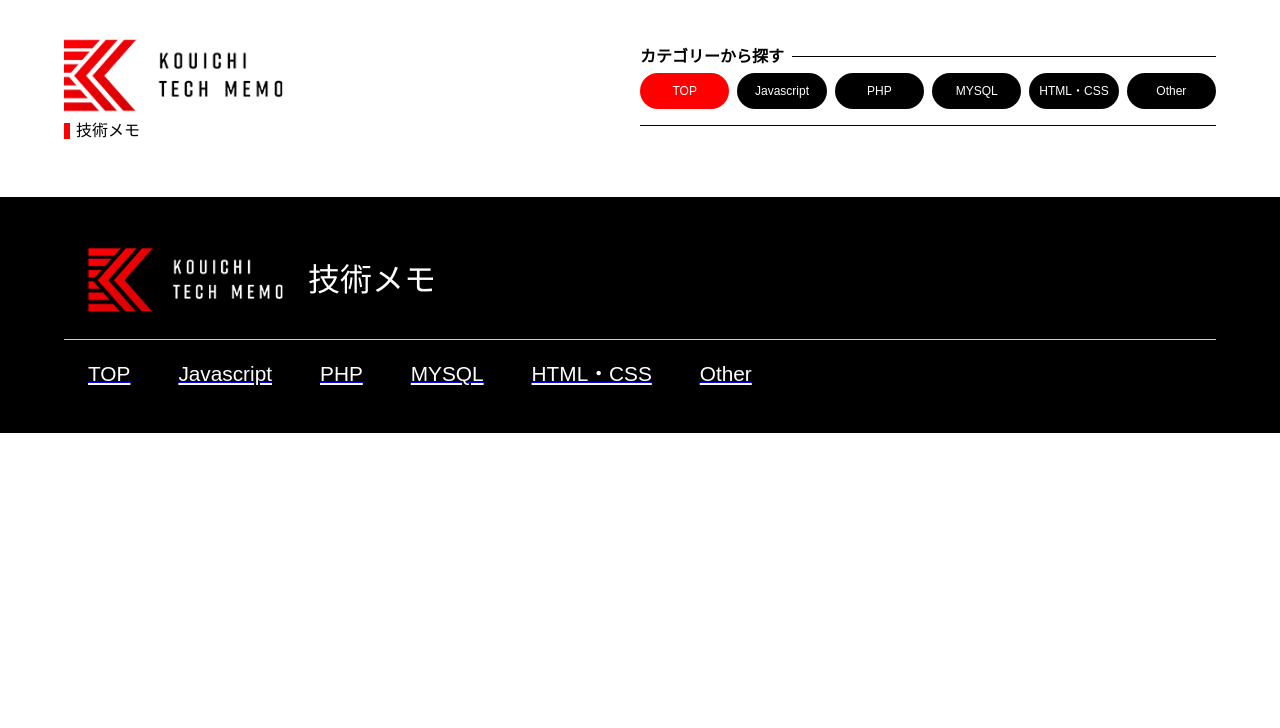
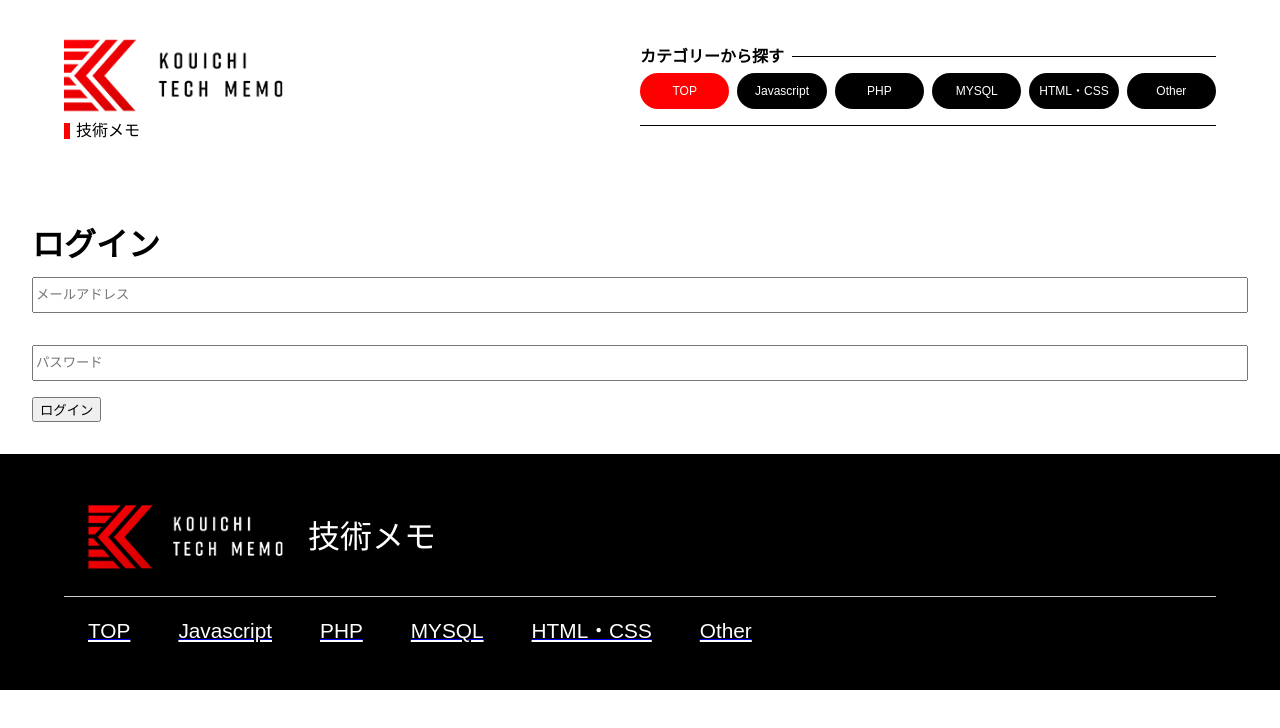
Before and after one commit to kouichi-kuu/portfolioReact, a React (Create React App) app: page /user/login in a window 1280 px wide. Shown: the top 728 px of the page. Built offline with nearby package versions, Linux system fonts and the light colour scheme.

Commit message:
ログイン機能の追加

```diff
--- a/package.json
+++ b/package.json
@@ -6,6 +6,7 @@
     "@testing-library/jest-dom": "^5.17.0",
     "@testing-library/react": "^13.4.0",
     "@testing-library/user-event": "^13.5.0",
+    "jwt-decode": "^4.0.0",
     "react": "^18.2.0",
     "react-dom": "^18.2.0",
     "react-router-dom": "^6.19.0",
--- a/src/App.js
+++ b/src/App.js
@@ -11,6 +11,7 @@ import UpdateItem from "./pages/update"
 import Delete from "./pages/delete"
 import Header from "./components/header"
 import Footer from "./components/footer"
+import Login from "./pages/user/login"
 import "./css/reset.css"
 import "./App.css"
 
@@ -29,6 +30,7 @@ const App = ()=>{
             <Route path="/item/create" element={<CreateItem />} />
             <Route path="/item/update/:id" element={<UpdateItem />} />
             <Route path='/item/delete/:id' element={<Delete />} />
+            <Route path="/user/login" element={<Login />} />
         </Routes>
         <Footer />
         </BrowserRouter>
--- a/src/pages/create.js
+++ b/src/pages/create.js
@@ -1,4 +1,5 @@
 import { useState } from "react"
+import useAuth from "../utils/useAuth"
 
 const CreateItem = ()=>{
     const [program, setProgram] = useState("")
@@ -31,6 +32,8 @@ const CreateItem = ()=>{
             alert("アイテム作成失敗")
         }
     }
+    const loginUser = useAuth()
+    if(loginUser){
     return (
         <div id="create" className="subpage">
             <p className="create__heading subpage__heading">アイテム作成</p>
@@ -46,5 +49,6 @@ const CreateItem = ()=>{
         </div>
     )
 }
+}
 
 export default CreateItem
--- a/src/pages/delete.js
+++ b/src/pages/delete.js
@@ -1,5 +1,6 @@
 import {useState,useEffect} from 'react'
 import {useParams,Link} from 'react-router-dom'
+import useAuth from '../utils/useAuth'
 
 const Delete = ()=>{
     const [program, setProgram] = useState("")
@@ -7,6 +8,7 @@ const Delete = ()=>{
     const [image, setImage] = useState("")
     const [title, setTitle] = useState("")
     const [text, setText] = useState("")
+    const [email, setEmail] = useState("")
     const params = useParams()
 
     useEffect(()=>{
@@ -18,6 +20,7 @@ const Delete = ()=>{
             setImage(jsonResponse.singleItem.image)
             setTitle(jsonResponse.singleItem.title)
             setText(jsonResponse.singleItem.text)
+            setEmail(jsonResponse.singleItem.email)
         }
         getSingleItem()
     },[params.id])
@@ -29,6 +32,7 @@ const Delete = ()=>{
                 headers:{
                     "Accept":"application/json",
                     "Content-Type":"application/json",
+                    "authorization":`Bearer ${localStorage.getItem("token")}`
                 },
             })
             const jsonData = await response.json()
@@ -37,6 +41,8 @@ const Delete = ()=>{
             alert("消去失敗")
         }
     }
+    const loginUser = useAuth()
+    if(loginUser === email){
     return (
         <section id="page-main">
             <div className="page-main__wrap">
@@ -56,6 +62,9 @@ const Delete = ()=>{
             </div>
         </section>
     )
+    }else{
+        return <h1>権限がありません</h1>
+    }
 }
 
 export default Delete
--- a/src/pages/update.js
+++ b/src/pages/update.js
@@ -1,5 +1,6 @@
 import { useState,useEffect } from "react"
 import {useParams,Link} from "react-router-dom"
+import useAuth from "../utils/useAuth"
 
 const UpdateItem = (props)=>{
     const [program, setProgram] = useState("")
@@ -8,6 +9,7 @@ const UpdateItem = (props)=>{
     const [image, setImage] = useState("")
     const [title, setTitle] = useState("")
     const [text, setText] = useState("")
+    const [email,setEmail] = useState("")
     const params = useParams()
 
     useEffect(()=>{
@@ -20,6 +22,7 @@ const UpdateItem = (props)=>{
             setTitle(jsonResponse.singleItem.title)
             setImage(jsonResponse.singleItem.image)
             setText(jsonResponse.singleItem.text)
+            setEmail(jsonResponse.singleItem.email)
         }
         getSingleItem()
     },[params.id])
@@ -31,6 +34,7 @@ const UpdateItem = (props)=>{
                 headers:{
                     "Accept":"application/json",
                     "Content-Type":"application/json",
+                    "authorization":`Bearer ${localStorage.getItem("token")}`
                 },
                 body:JSON.stringify({
                     program:program,
@@ -47,6 +51,8 @@ const UpdateItem = (props)=>{
             alert("アイテム編集失敗")
         }
     }
+    const loginUser = useAuth()
+    if(loginUser === email){
     return (
         <div id="update" className="subpage">
             <p className="update__heading subpage__heading">アイテム編集</p>
@@ -62,6 +68,9 @@ const UpdateItem = (props)=>{
             <button className="subpage__btn"><Link to={`/item/${params.id}`}>編集せずに戻る</Link></button>
         </div>
     )
+    }else{
+        return <h1>権限がありません</h1>
+    }
 }
 
 export default UpdateItem
--- /dev/null
+++ b/src/pages/user/login.js
@@ -0,0 +1,39 @@
+import { useState } from "react"
+
+const Login = ()=>{
+    const [email,setEmail] = useState("")
+    const [password,setPassword] = useState("")
+    const handleSubmit = async(e)=>{
+        e.preventDefault()
+        try{
+            const response = await fetch("https://portfolionodejs-i77e.onrender.com/user/login",{
+                method:"POST",
+                headers:{
+                    "Accept":"application/json",
+                    "Content-Type":"application/json",
+                },
+                body:JSON.stringify({
+                    email:email,
+                    password:password
+                })
+            })
+            const jsonResponse = await response.json()
+            localStorage.setItem("token",jsonResponse.token)
+            alert(jsonResponse.message)
+        }catch(err){
+            alert("ログイン失敗")
+        }
+    }
+    return (
+        <div id="create" className="subpage">
+            <p className="create__heading subpage__heading">ログイン</p>
+            <form onSubmit={handleSubmit} className="create__form subpage__form">
+                <input value={email} onChange={(e)=>setEmail(e.target.value)} class="create__input subpage__input" type="text" name="email" placeholder="メールアドレス" required />
+                <input value={password} onChange={(e)=>setPassword(e.target.value)} class="create__input subpage__input" type="text" name="password" placeholder="パスワード" required />
+                <button className="create__btn">ログイン</button>
+            </form>
+        </div>
+    )
+}
+
+export default Login
--- /dev/null
+++ b/src/utils/useAuth.js
@@ -0,0 +1,23 @@
+import { useState,useEffect } from "react"
+import { useNavigate } from "react-router-dom"
+import {jwtDecode} from "jwt-decode"
+
+const useAuth = ()=>{
+    const [loginUser, setLoginUser] = useState("")
+    const navigate = useNavigate()
+    useEffect(()=>{
+        const token = localStorage.getItem("token")
+        if(!token){
+            navigate("/user/login")
+        }
+        try{
+            const decoded = jwtDecode(token)
+            setLoginUser(decoded.email)
+        }catch(error){
+            navigate("/user/login")
+        }
+    },[navigate])
+    return loginUser
+}
+
+export default useAuth
```
Also changed, not shown: 1 other file (tests, documents, lock files or other folders).
